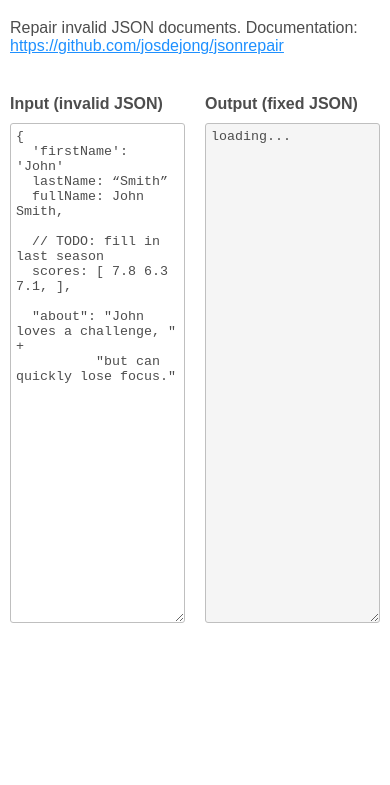
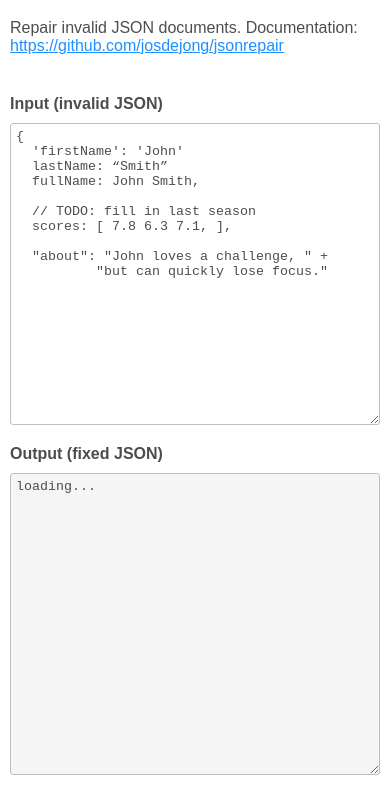
Before and after one commit to josdejong/jsonrepair, a website: page docs/index.html in a window 390 px wide. Shown: the part 59-844 px from the top of the page. Drawn offline with Linux system fonts and the light colour scheme.

Commit message:
docs: make the playground responsive

```diff
--- a/docs/index.html
+++ b/docs/index.html
@@ -6,6 +6,7 @@
   <link rel="stylesheet" href="style.css">
   <meta name="description" content="Repair broken JSON documents">
   <meta name="keywords" content="json, repair, simple, json-simple-repair, fix, invalid">
+  <meta name="viewport" content="width=device-width, initial-scale=1" />
 </head>
 <body>
   <div class="app">
@@ -31,7 +32,6 @@
           "but can quickly lose focus."
 </textarea>
       </div>
-      <div class="separator"></div>
       <div class="column">
         <label for="output-text">Output (fixed JSON)</label>
         <textarea id="output-text" readonly>loading...</textarea>
--- a/docs/style.css
+++ b/docs/style.css
@@ -38,6 +38,7 @@ h1 {
   padding: 10px;
   display: flex;
   flex-direction: column;
+  overflow: auto;
 }
 
 .info {
@@ -47,6 +48,13 @@ h1 {
 .playground {
   flex: 1;
   display: flex;
+  gap: 20px;
+}
+
+@media (max-width: 650px) {
+  .playground {
+    flex-direction: column;
+  }
 }
 
 .column {
@@ -65,7 +73,6 @@ label {
 }
 
 textarea {
-  width: 100%;
   flex: 1;
   border: 1px solid #bfbfbf;
   border-radius: 3px;
@@ -73,6 +80,7 @@ textarea {
   box-sizing: border-box;
   font-family: monospace;
   max-height: 500px;
+  min-height: 150px;
 }
 
 textarea[readonly] {
```
